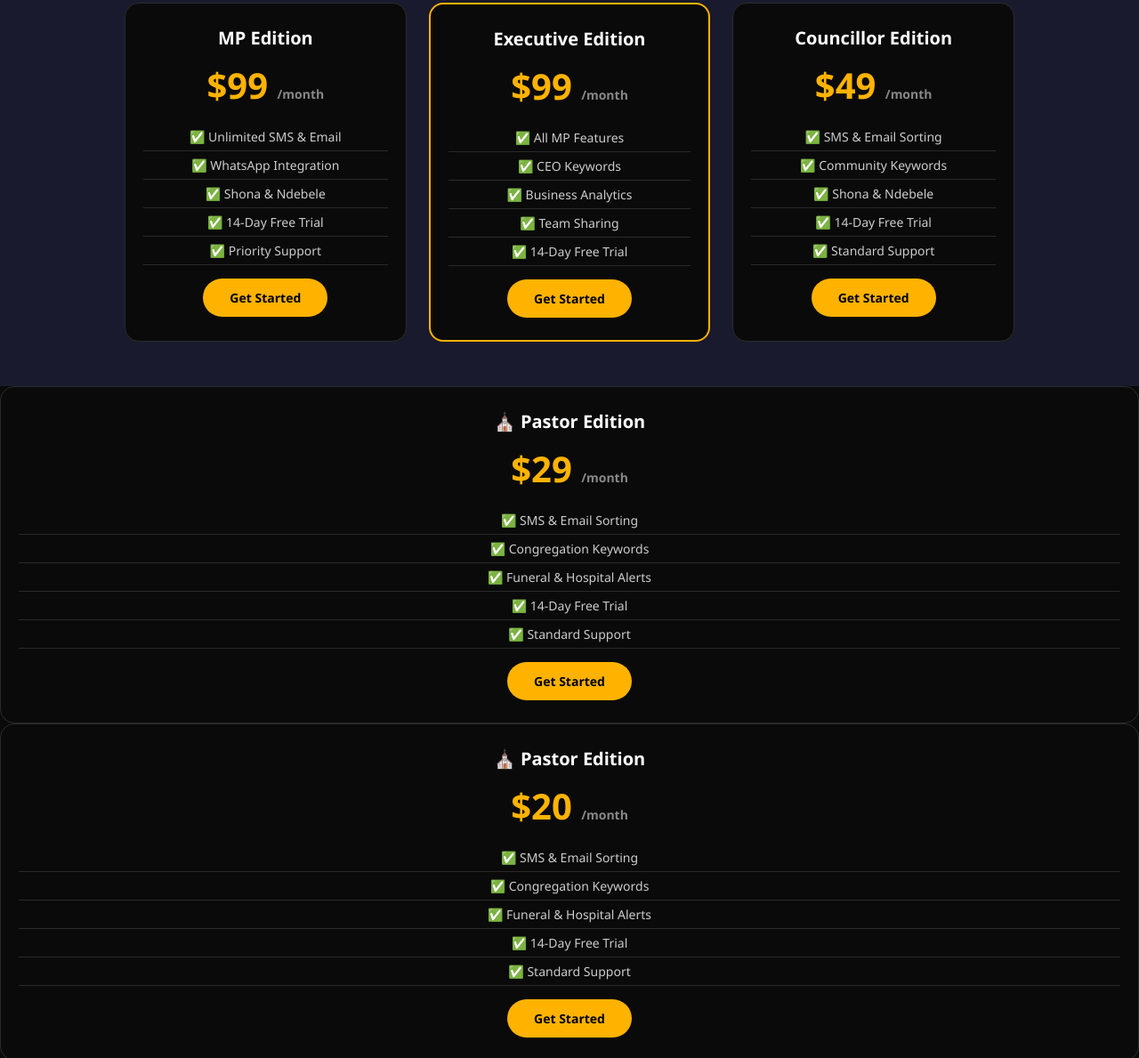
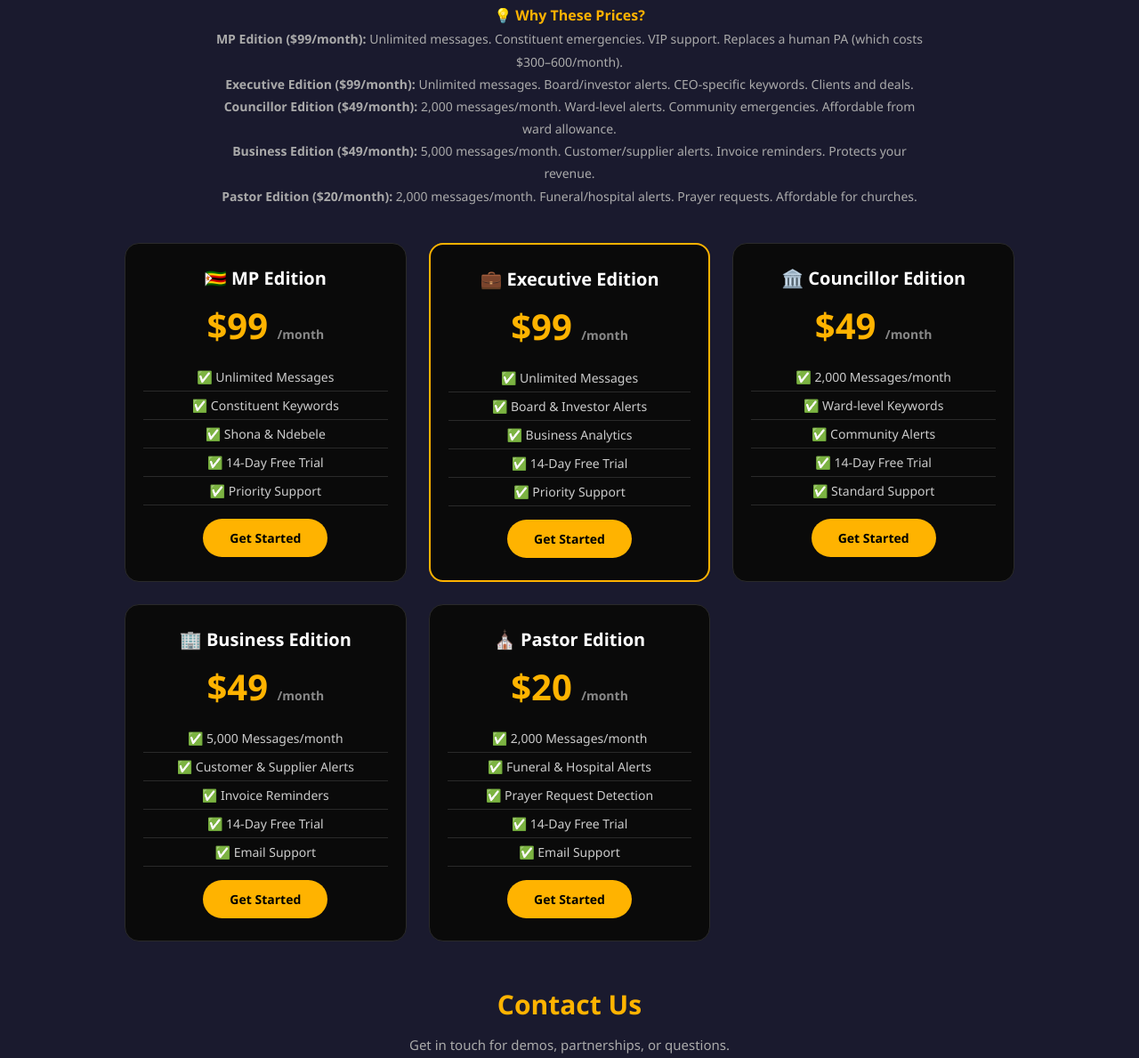
Before and after one commit to sikhumbuzilesncube/GatekeeperAI-, a plain HTML site: page index.html in a window 1280 px wide. Shown: the part 1136-2325 px from the top of the page at 89% size. Drawn offline with Linux system fonts and the light colour scheme.

Commit message:
Fix pricing grid with all 5 editions

```diff
--- a/index.html
+++ b/index.html
@@ -153,72 +153,85 @@
     <!-- Pricing -->
     <section class="pricing" id="pricing">
         <h2>Simple, Transparent Pricing</h2>
+<div style="max-width:800px;margin:0 auto 40px;text-align:center;color:#aaa;font-size:14px;line-height:1.8;">
+    <p style="color:#FFB300;font-weight:bold;font-size:16px;">💡 Why These Prices?</p>
+    <p><strong>MP Edition ($99/month):</strong> Unlimited messages. Constituent emergencies. VIP support. Replaces a human PA (which costs $300–600/month).</p>
+    <p><strong>Executive Edition ($99/month):</strong> Unlimited messages. Board/investor alerts. CEO-specific keywords. Clients and deals.</p>
+    <p><strong>Councillor Edition ($49/month):</strong> 2,000 messages/month. Ward-level alerts. Community emergencies. Affordable from ward allowance.</p>
+    <p><strong>Business Edition ($49/month):</strong> 5,000 messages/month. Customer/supplier alerts. Invoice reminders. Protects your revenue.</p>
+    <p><strong>Pastor Edition ($20/month):</strong> 2,000 messages/month. Funeral/hospital alerts. Prayer requests. Affordable for churches.</p>
+</div>
         <div class="pricing-grid">
+    <!-- MP Edition -->
     <div class="pricing-card">
-                <h3>MP Edition</h3>
+        <h3>🇿🇼 MP Edition</h3>
         <div class="price">$99 <small>/month</small></div>
         <ul>
-                    <li>✅ Unlimited SMS & Email</li>
-                    <li>✅ WhatsApp Integration</li>
+            <li>✅ Unlimited Messages</li>
+            <li>✅ Constituent Keywords</li>
             <li>✅ Shona & Ndebele</li>
             <li>✅ 14-Day Free Trial</li>
             <li>✅ Priority Support</li>
         </ul>
         <a href="#contact" class="btn">Get Started</a>
     </div>
+
+    <!-- Executive Edition -->
     <div class="pricing-card featured">
-                <h3>Executive Edition</h3>
+        <h3>💼 Executive Edition</h3>
         <div class="price">$99 <small>/month</small></div>
         <ul>
-                    <li>✅ All MP Features</li>
-                    <li>✅ CEO Keywords</li>
+            <li>✅ Unlimited Messages</li>
+            <li>✅ Board & Investor Alerts</li>
             <li>✅ Business Analytics</li>
-                    <li>✅ Team Sharing</li>
             <li>✅ 14-Day Free Trial</li>
+            <li>✅ Priority Support</li>
         </ul>
         <a href="#contact" class="btn">Get Started</a>
     </div>
+
+    <!-- Councillor Edition -->
     <div class="pricing-card">
-                <h3>Councillor Edition</h3>
+        <h3>🏛️ Councillor Edition</h3>
         <div class="price">$49 <small>/month</small></div>
         <ul>
-                    <li>✅ SMS & Email Sorting</li>
-                    <li>✅ Community Keywords</li>
-                    <li>✅ Shona & Ndebele</li>
-                    <li>✅ 14-Day Free Trial</li>
-                    <li>✅ Standard Support</li>
-                </ul>
-                <a href="#contact" class="btn">Get Started</a>
-            </div>
-        </div>
-    </section>
-<div class="pricing-card">
-    <h3>⛪ Pastor Edition</h3>
-    <div class="price">$29 <small>/month</small></div>
-    <ul>
-        <li>✅ SMS & Email Sorting</li>
-        <li>✅ Congregation Keywords</li>
-        <li>✅ Funeral & Hospital Alerts</li>
+            <li>✅ 2,000 Messages/month</li>
+            <li>✅ Ward-level Keywords</li>
+            <li>✅ Community Alerts</li>
             <li>✅ 14-Day Free Trial</li>
             <li>✅ Standard Support</li>
         </ul>
         <a href="#contact" class="btn">Get Started</a>
     </div>
 
+    <!-- Business Edition -->
+    <div class="pricing-card">
+        <h3>🏢 Business Edition</h3>
+        <div class="price">$49 <small>/month</small></div>
+        <ul>
+            <li>✅ 5,000 Messages/month</li>
+            <li>✅ Customer & Supplier Alerts</li>
+            <li>✅ Invoice Reminders</li>
+            <li>✅ 14-Day Free Trial</li>
+            <li>✅ Email Support</li>
+        </ul>
+        <a href="#contact" class="btn">Get Started</a>
+    </div>
+
+    <!-- Pastor Edition -->
     <div class="pricing-card">
         <h3>⛪ Pastor Edition</h3>
         <div class="price">$20 <small>/month</small></div>
         <ul>
-        <li>✅ SMS & Email Sorting</li>
-        <li>✅ Congregation Keywords</li>
+            <li>✅ 2,000 Messages/month</li>
             <li>✅ Funeral & Hospital Alerts</li>
+            <li>✅ Prayer Request Detection</li>
             <li>✅ 14-Day Free Trial</li>
-        <li>✅ Standard Support</li>
+            <li>✅ Email Support</li>
         </ul>
         <a href="#contact" class="btn">Get Started</a>
     </div>
-
-
+</div>
     <!-- Contact -->
     <section class="contact" id="contact">
         <h2>Contact Us</h2>
```
Lines whose indentation alone changed are shown as unchanged.
